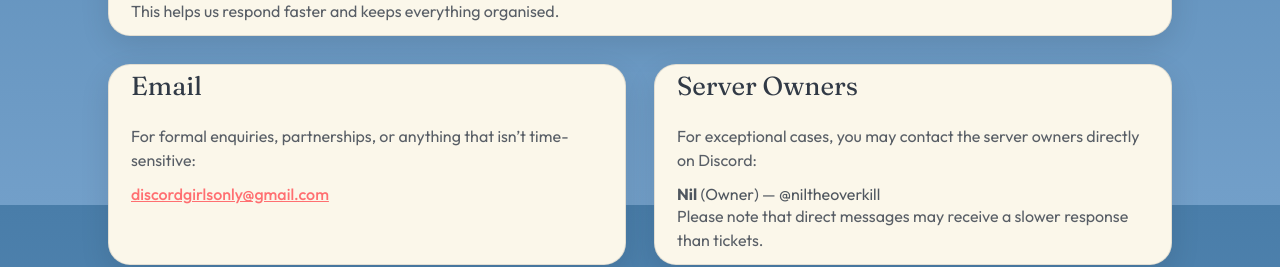
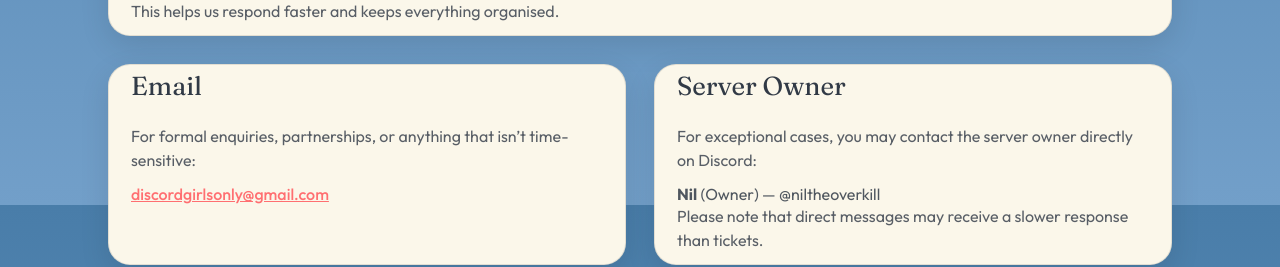
Before and after one commit to GirlsOnlyDiscord/girlsonlydiscord.github.io, a React (Vite) app: page /contact in a window 1280 px wide. Shown: the part 595-862 px from the top of the page. Built offline with nearby package versions, Linux system fonts and the light colour scheme.

Commit message:
grammar error

```diff
--- a/src/pages/Contact.jsx
+++ b/src/pages/Contact.jsx
@@ -64,10 +64,10 @@
               </section>
 
               <section className="contactCard" aria-label="Contact server owners">
-                <h2 className="contactCardTitle">Server Owners</h2>
+                <h2 className="contactCardTitle">Server Owner</h2>
 
                 <p className="contactCardText">
-                  For exceptional cases, you may contact the server owners directly
+                  For exceptional cases, you may contact the server owner directly
                   on Discord:
                 </p>
 
```
